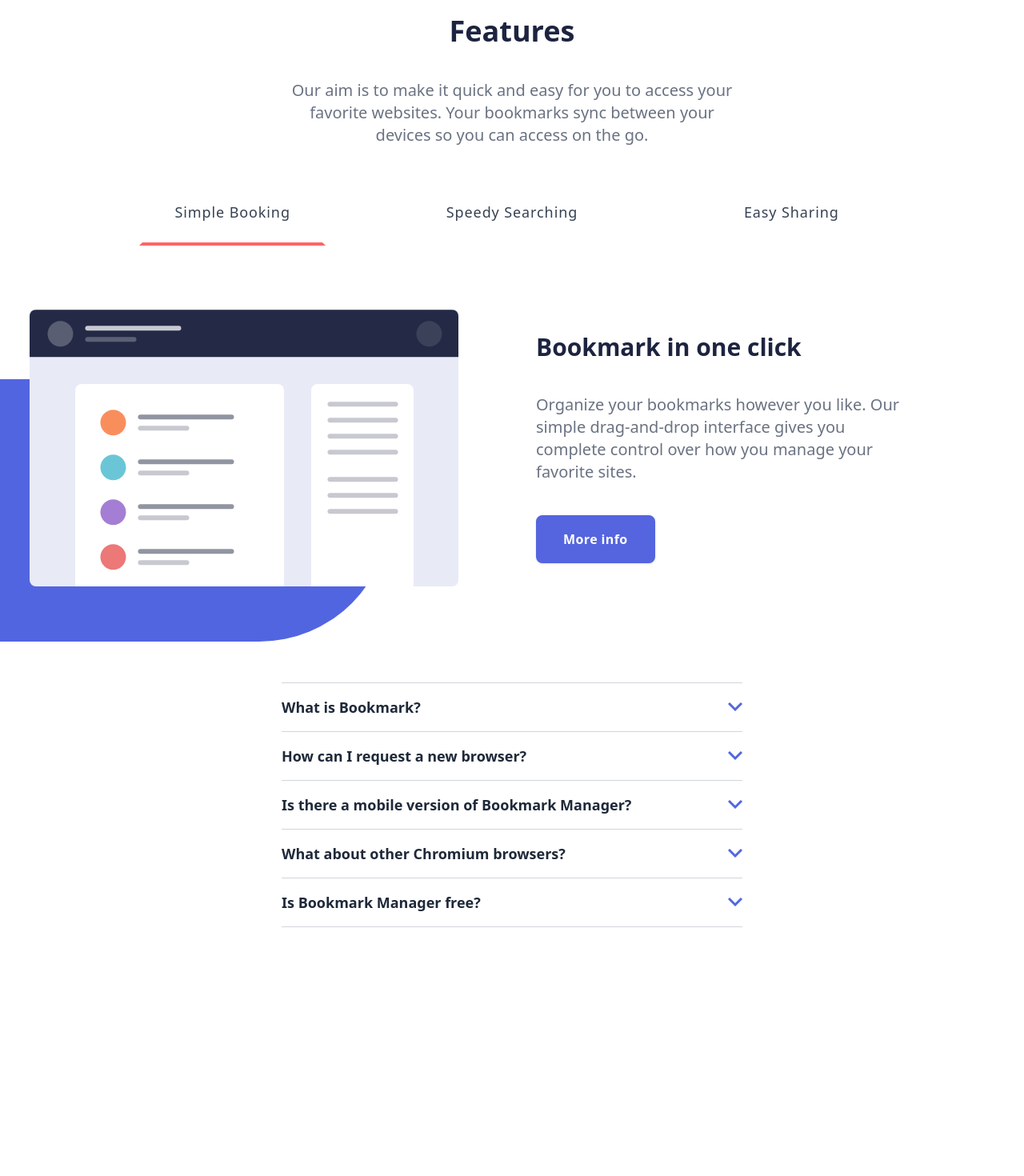
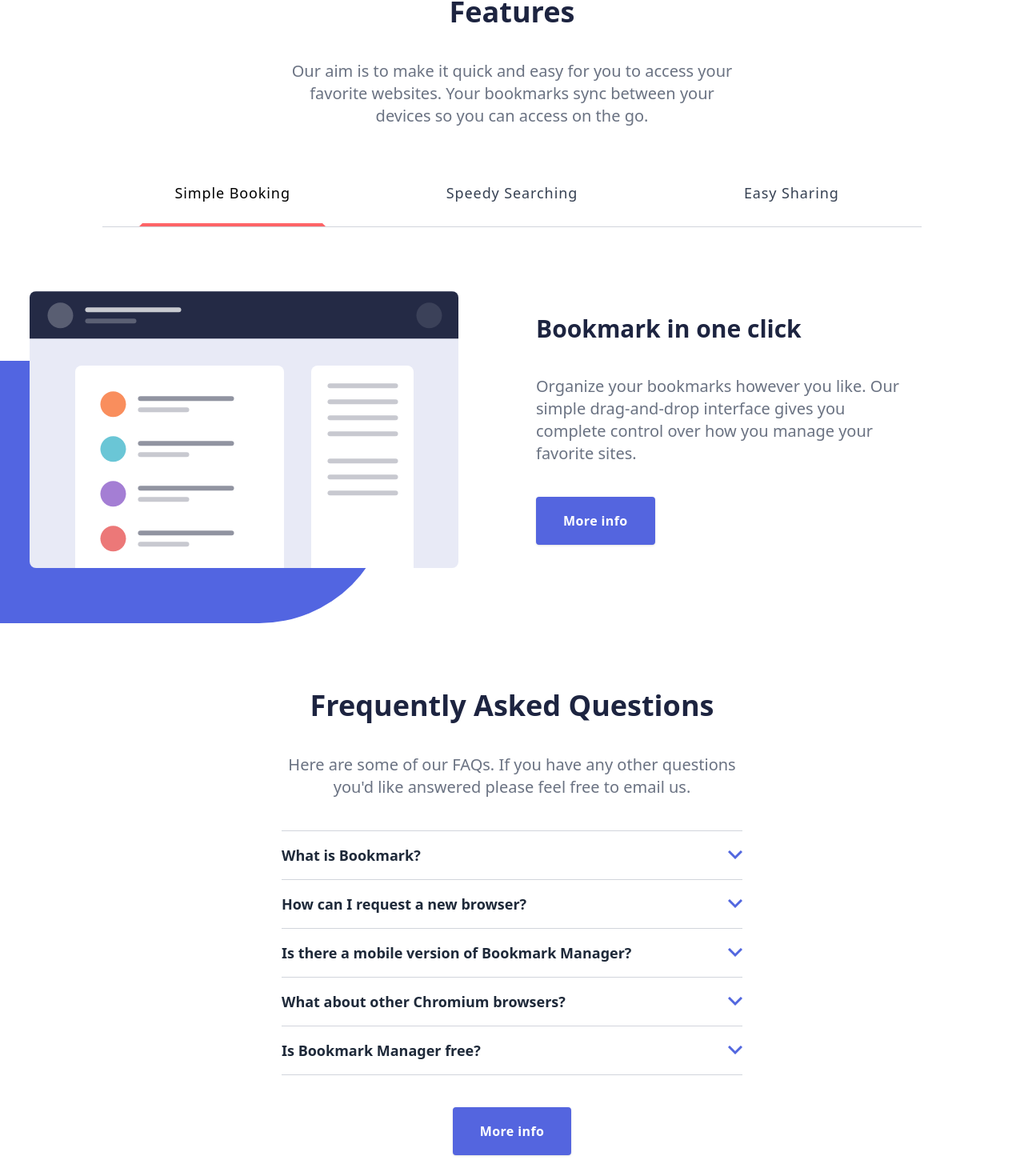
Before and after one commit to JlBestMc/S5.-Landing-Page-React, a React (Vite) app: page / in a window 1280 px wide. Shown: the part 245-1715 px from the top of the page at 80% size. Before the commit the page ends 1404 px from the top, so only its background shows below. Built offline with nearby package versions, Linux system fonts and the light colour scheme.

Commit message:
wip component Faqs

```diff
--- a/src/App.tsx
+++ b/src/App.tsx
@@ -1,13 +1,13 @@
-import Dropdown from "./components/molecules/Dropdown";
+import Header from "./components/organismes/Header";
 import Features from "./components/organismes/Features";
-import Header from "./components/organismes/Header";
+import Faqs from "./components/organismes/Faqs";
 
 function App() {
   return (
     <>
       <Header></Header>
       <Features></Features>
-      <Dropdown></Dropdown>
+      <Faqs></Faqs>
     </>
   );
 }
--- a/src/components/atoms/tab.tsx
+++ b/src/components/atoms/tab.tsx
@@ -8,7 +8,7 @@
   const selectedTab =
     "tracking-wider hover:text-red-400 text-lg text-center py-4 md:py-6 md:px-10 w-full border-4 border-transparent border-b-red-400 cursor-[url('./assets/cursor.cur'),_auto]";
   const unselectedTab =
-    "tracking-wider text-lg hover:text-red-400 text-center py-4 md:py-6 md:px-10 w-full border-4 border-transparent cursor-[url('./assets/cursor.cur'),_auto]";
+    "tracking-wider text-lg hover:text-red-400 text-gray-700 text-center py-4 md:py-6 md:px-10 w-full border-4 border-transparent cursor-[url('./assets/cursor.cur'),_auto]";
 
   return (
     <button
--- a/src/components/organismes/Faqs.tsx
+++ b/src/components/organismes/Faqs.tsx
@@ -1,2 +1,23 @@
 import Dropdown from "../molecules/Dropdown";
 import Button from "../atoms/Button";
+
+export default function Faqs() {
+  return (
+    <section className="max-w-[1280px] mx-auto my-10 py-14">
+      <div>
+        <h2 className="text-4xl font-bold text-[#1d2440] mb-4 text-center">Frequently Asked Questions</h2>
+        <p className="text-gray-500 text-xl max-w-xl mx-auto text-center my-10">
+          Here are some of our FAQs. If you have any other questions you'd like answered please feel free to email us.
+        </p>
+      </div>
+        <Dropdown />
+        <div className="flex justify-center">
+        <Button
+          variant="btnBlue"
+          styles="shadow mt-10"
+          content="More info"
+        />
+        </div>
+    </section>
+  );
+}
--- a/src/components/organismes/Features.tsx
+++ b/src/components/organismes/Features.tsx
@@ -11,7 +11,7 @@
     }
 
     return (
-        <section className="max-w-[1280px] mx-auto my-10 py-20 text-gray-700">
+        <section className="max-w-[1280px] mx-auto my-10 py-14">
             <div>
                 <h2 className="text-4xl font-bold text-[#1d2440] mb-4 text-center">Features</h2>
                 <p className="text-gray-500 text-xl max-w-xl mx-auto text-center my-10">
@@ -20,7 +20,7 @@
                 </p>
             </div>
             <div className="grid justify-center justify-items-center">
-                <menu className="flex flex-col md:grid md:grid-cols-3 w-[80%] gap-6 md:justify-items-center mb-30 md:mb-20">
+                <menu className="flex flex-col md:grid md:grid-cols-3 w-[80%] gap-6 md:justify-items-center border-b border-gray-300 mb-30 md:mb-20">
                     <hr className="md:hidden opacity-25" />
                     {Object.keys(FEATURES).map(key => (
                         <div key={FEATURES[key].tabTitle}>
@@ -57,7 +57,7 @@
                             </p>
                             <Button
                                 variant="btnBlue"
-                                styles="shadow rounded-lg py-3 px-6 md:block hidden"
+                                styles="shadow  py-3 px-6 md:block hidden"
                                 content="More info"
                             />
                         </div>
```
